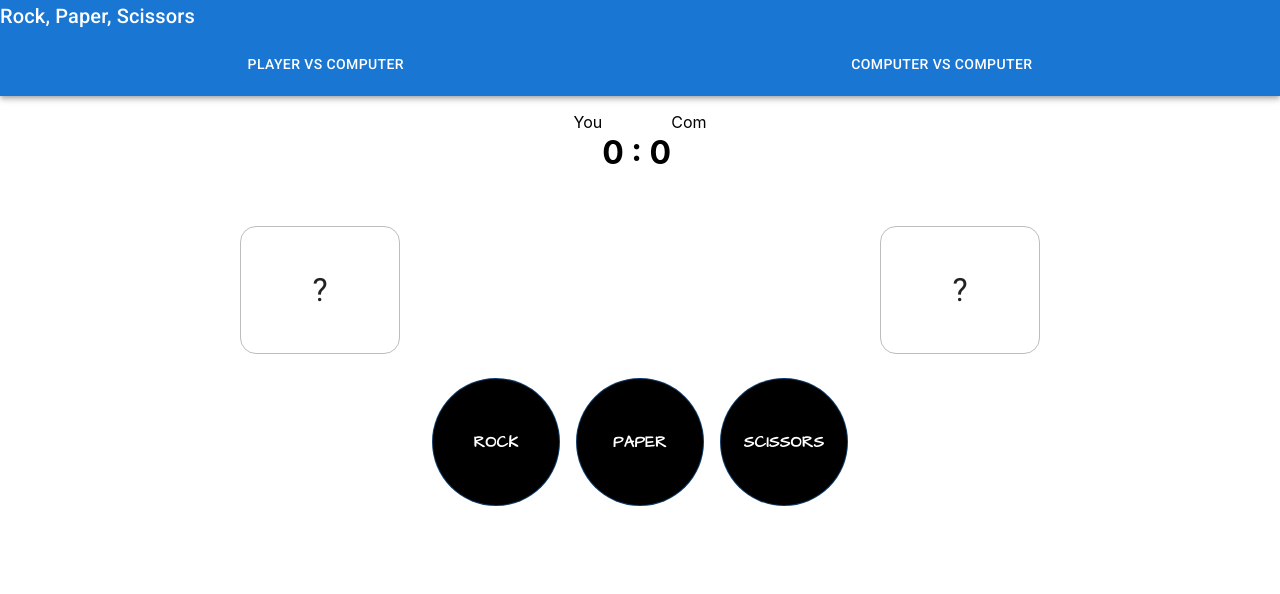
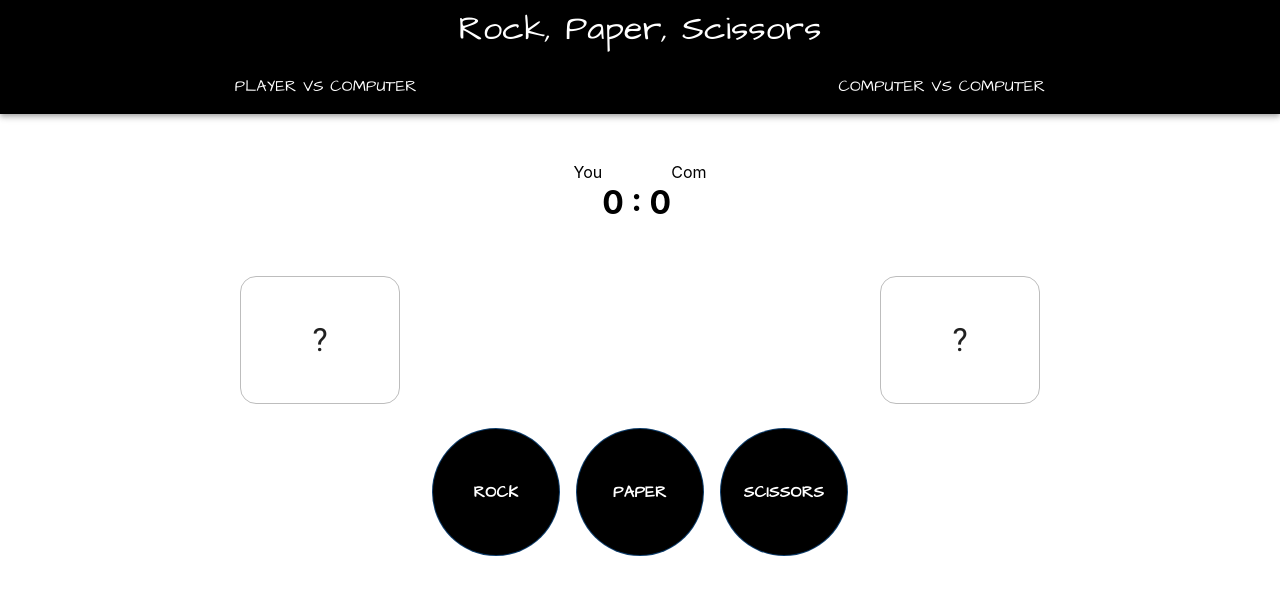
Before and after one commit to dkgian/aerq-rps, a React (Create React App) app: page / in a window 1280 px wide. Shown: the top 594 px of the page. Built offline with nearby package versions, Linux system fonts and the light colour scheme.

Commit message:
align and change font of top bar

```diff
--- a/src/components/TopBar.tsx
+++ b/src/components/TopBar.tsx
@@ -10,10 +10,10 @@ import { useNavigate } from 'react-router-dom'
 const TopBar = () => {
 	const navigate = useNavigate()
 	return (
-		<AppBar position="static">
-			<Typography variant="h6">
+		<StyledAppBar position="static">
+			<StyledText variant="h4">
 				Rock, Paper, Scissors
-			</Typography>
+			</StyledText>
 
 			<NavButtons>
 				<Button
@@ -22,7 +22,9 @@ const TopBar = () => {
 						navigate('/')
 					}}
 				>
-					Player vs Computer
+					<StyledText>
+						Player vs Computer
+					</StyledText>
 				</Button>
 
 				<Button
@@ -31,16 +33,29 @@ const TopBar = () => {
 						navigate('/cc')
 					}}
 				>
-					Computer vs Computer
+					<StyledText>
+						Computer vs Computer
+					</StyledText>
 				</Button>
 			</NavButtons>
-		</AppBar>
+		</StyledAppBar>
 	)
 }
+
+const StyledAppBar = styled(AppBar)({
+	backgroundColor: 'black',
+	marginBottom: '2rem',
+})
 
 const NavButtons = styled(Toolbar)({
 	display: 'flex',
 	justifyContent: 'space-around',
 })
 
+const StyledText = styled(Typography)({
+	alignSelf: 'center',
+	fontFamily: 'Architects Daughter',
+	marginTop: '0.5rem',
+})
+
 export default TopBar
```
